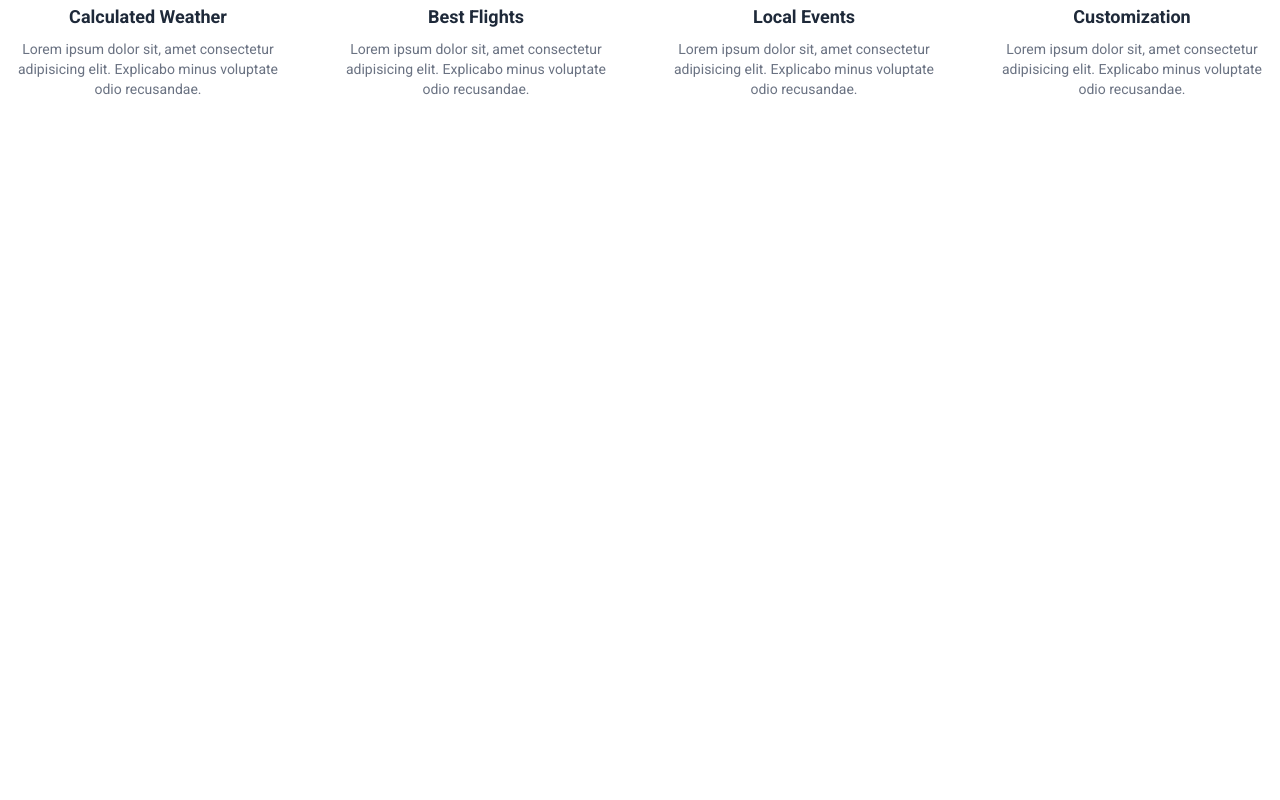
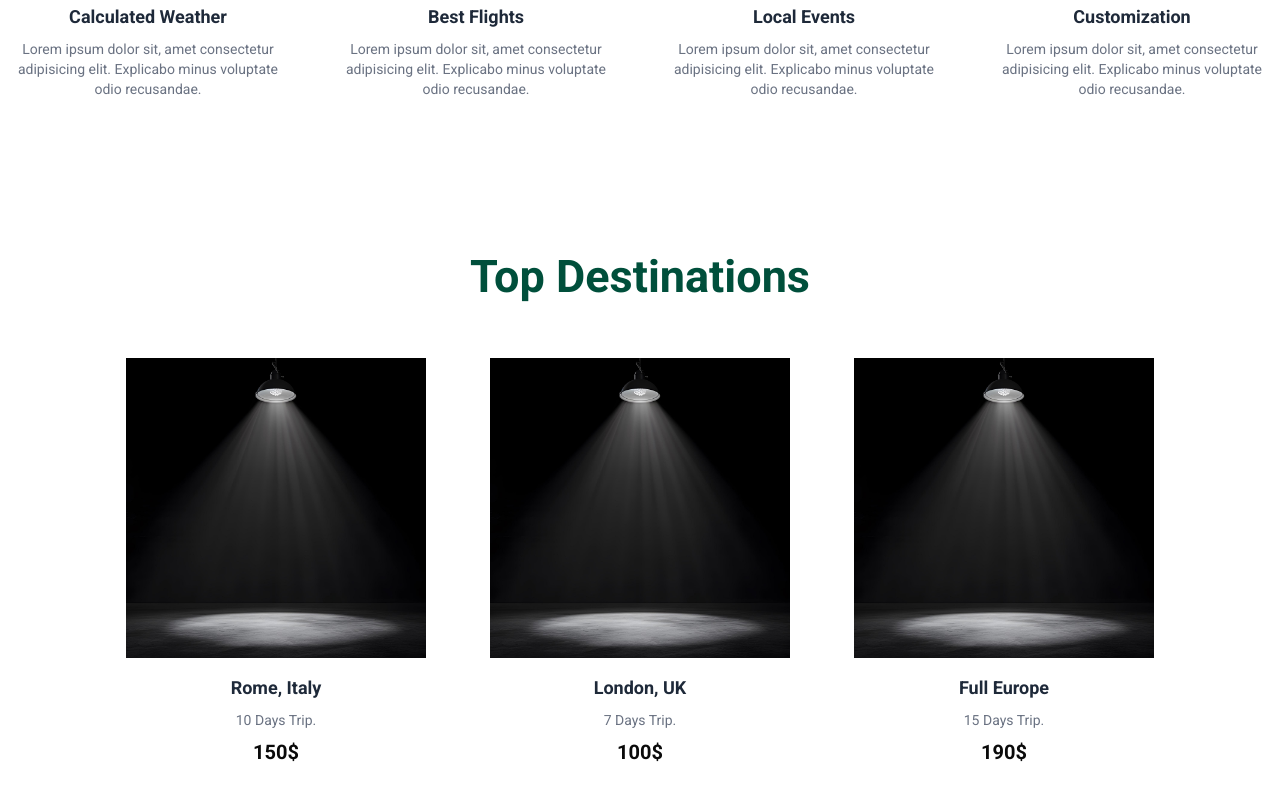
Before and after one commit to sondos-saad/AirTravel-nextJs-, a Next.js app: page / in a window 1280 px wide. Shown: the part 1045-1845 px from the top of the page. Before the commit the page ends 1224 px from the top, so only its background shows below. Built offline with nearby package versions, Linux system fonts and the light colour scheme.

Commit message:
destination section

```diff
--- /dev/null
+++ b/app/_components/Destination.jsx
@@ -0,0 +1,51 @@
+import React from 'react'
+import Image from 'next/image'
+
+function Destination() {
+
+        const destination = [
+       {
+        id:1,
+        img:'/8084.jpg',
+        title: "Rome, Italy",
+        desc: "10 Days Trip.",
+        price:"150$",
+       },
+       {
+        id:2,
+        img:'/8084.jpg',
+        title: "London, UK",
+        desc: "7 Days Trip.",
+        price:"100$",
+       },
+       {
+        id:3,
+        img:'/8084.jpg',
+        title: "Full Europe",
+        desc: "15 Days Trip.",
+        price:"190$",
+       },
+]
+
+  return (
+    <div className='flex flex-col items-center justify-center my-[4rem]'>
+       <h2 className='text-[45px] text-emerald-900 font-bold'>Top Destinations</h2>
+        <div className='grid grid-cols-1 sm:grid-cols-2 lg:grid-cols-3 gap-8 mt-[2rem]'>
+               {
+                   destination.map((cat)=>{
+                      return(
+                        <div className='flex flex-col items-center text-center p-4 rounded-lg hover:shadow-lg transition duration-300 hover:bg-emerald-900 group cursor-pointer'>
+                           <Image src={cat.img} width={300} height={300}/>
+                           <h3 className='mt-4 font-semibold text-lg text-gray-800 group-hover:text-white'>{cat.title}</h3>
+                           <p className='mt-2 text-gray-500 text-sm group-hover:text-gray-200'>{cat.desc}</p>
+                           <p className='mt-2 text-xl font-bold group-hover:text-gray-200'>{cat.price}</p>
+                       </div>
+                      )
+                   })
+               }
+             </div>
+    </div>
+  )
+}
+
+export default Destination
--- a/app/page.js
+++ b/app/page.js
@@ -1,3 +1,4 @@
+import Destination from "./_components/Destination";
 import Hero from "./_components/Hero";
 import Offers from "./_components/Offers";
 
@@ -8,6 +9,7 @@ export default function Home() {
    <div>
         <Hero/>
         <Offers/>
+        <Destination/>
    </div>
   );
 }
```
